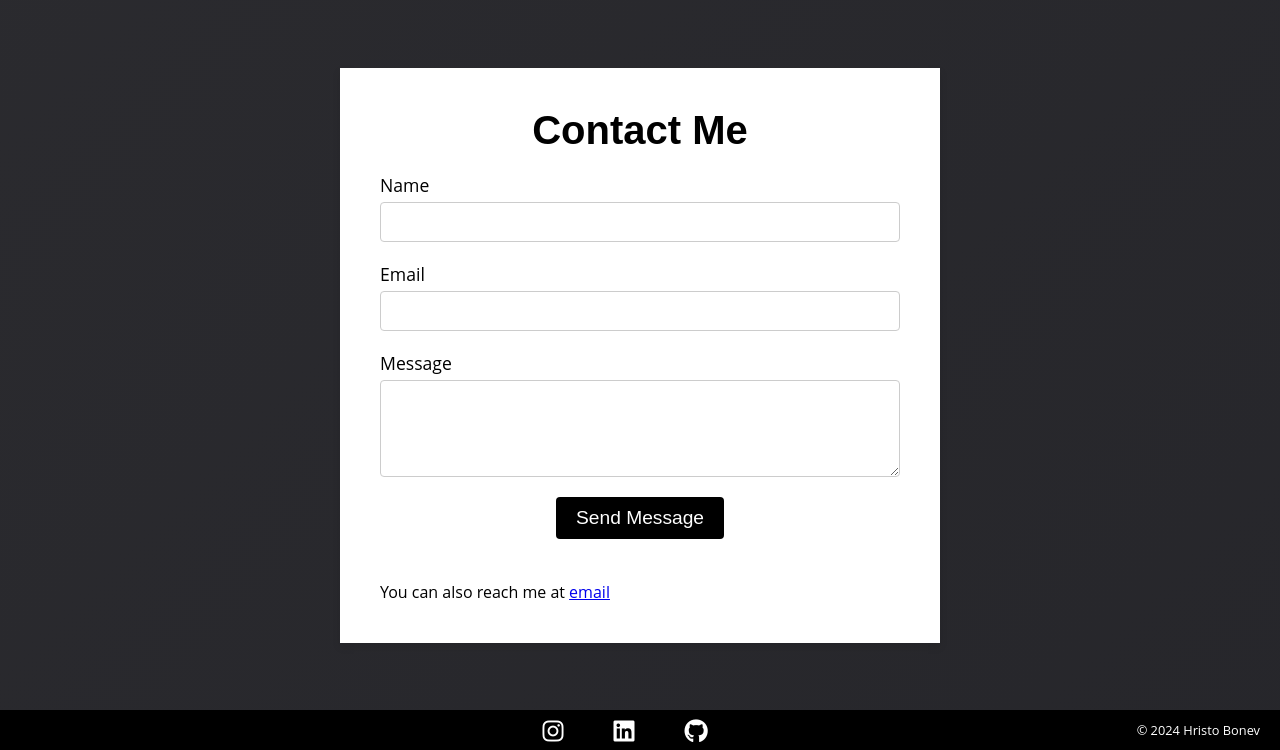
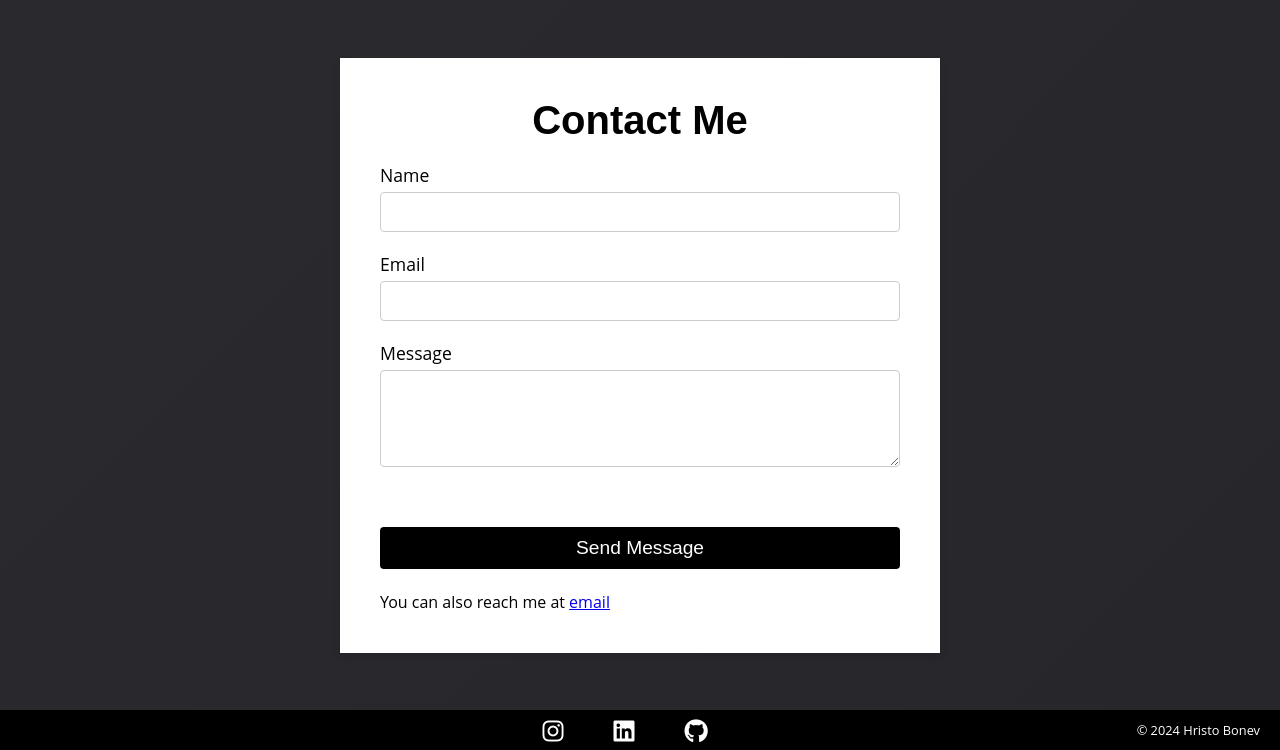
Before and after one commit to hristokbonev/hristobonev.com, a FastAPI app: page /contact/ in a window 1280 px wide. Shown: the part 50-800 px from the top of the page. Run offline with FastAPI, Linux system fonts and the light colour scheme; some libraries are stand-ins or nearby versions.

Commit message:
Refactor contact form to separate reCAPTCHA from submit button

```diff
--- a/templates/contact.html
+++ b/templates/contact.html
@@ -21,10 +21,13 @@
                 <textarea id="message" name="message" rows="5" required></textarea>
             </div>
 
-            <button type="submit" class="g-recaptcha"
-            data-sitekey= "6Lf5a48qAAAAAAFQJxwv0UKOokY2VEWRIBmQ-s1A"
-            data-callback="onSubmit"
-            data-action="submit">Send Message</button>
+            <div class="g-recaptcha"
+         data-sitekey= "6Lf5a48qAAAAAAFQJxwv0UKOokY2VEWRIBmQ-s1A"
+         data-callback="onSubmit"
+         data-action="submit">
+            </div>
+
+            <button type="submit">Send Message</button>
 
         </form>
         <br>
```
